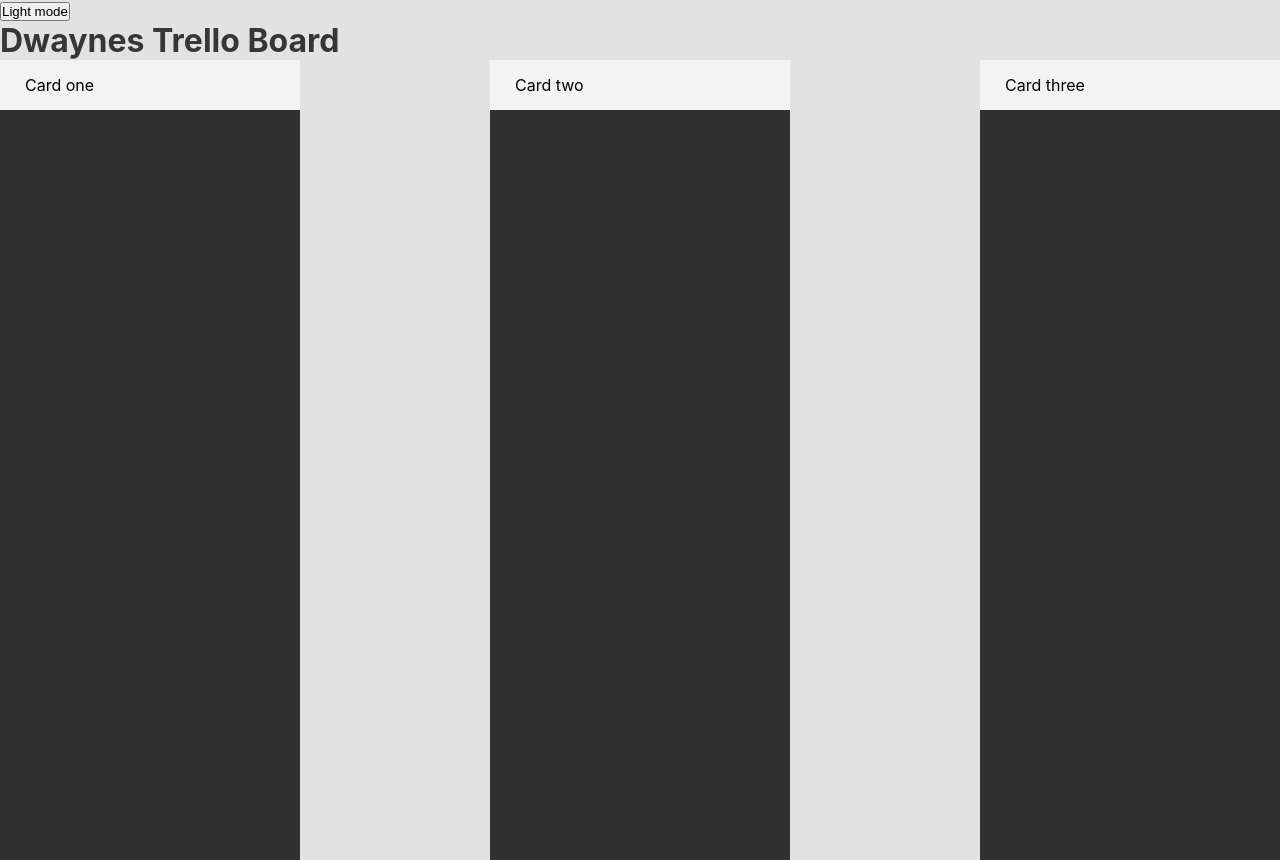
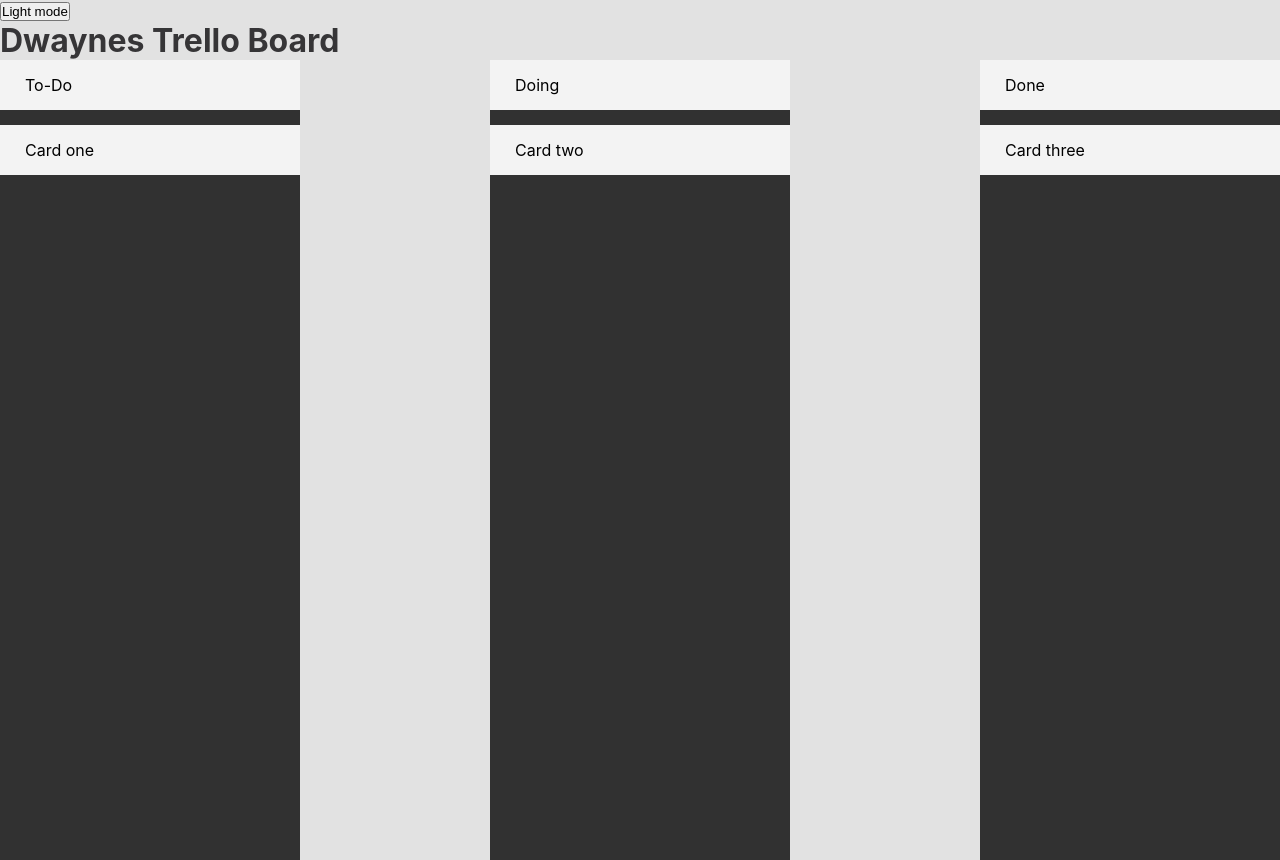
Before and after one commit to dwaynediddy/darkmode, a React (Create React App) app: page / in a window 1280 px wide. Built offline with nearby package versions, Linux system fonts and the light colour scheme.

Commit message:
added titles to each and fixed color issues

```diff
--- a/src/App.css
+++ b/src/App.css
@@ -40,6 +40,6 @@
   margin-bottom: 15px;
 }
 
-.trello .card .cardText {
+.trello .card p {
   color: #000;
 }
--- a/src/App.js
+++ b/src/App.js
@@ -28,20 +28,29 @@
           <h1>Dwaynes Trello Board</h1>
         <main className="trello">
         <Board id="Board-1" className="board">
+            <Card id="card-1" className="card" draggable="false">
+              <p>To-Do</p>
+            </Card>
             <Card id="card-1" className="card" draggable="true">
-              <p className="cardText">Card one</p>
+              <p>Card one</p>
             </Card>
           </Board>
 
           <Board id="Board-2" className="board">
+            <Card id="card-1" className="card" draggable="false">
+              <p>Doing</p>
+            </Card>
             <Card id="card-2" className="card" draggable="true">
-              <p className="cardText">Card two</p>
+              <p>Card two</p>
             </Card>
           </Board>
 
           <Board id="Board-3" className="board">
+            <Card id="card-1" className="card" draggable="false">
+              <p>Done</p>
+            </Card>
             <Card id="card-3" className="card" draggable="true">
-              <p className="cardText">Card three</p>
+              <p>Card three</p>
             </Card>
           </Board>
       <GlobalStyles />
```
